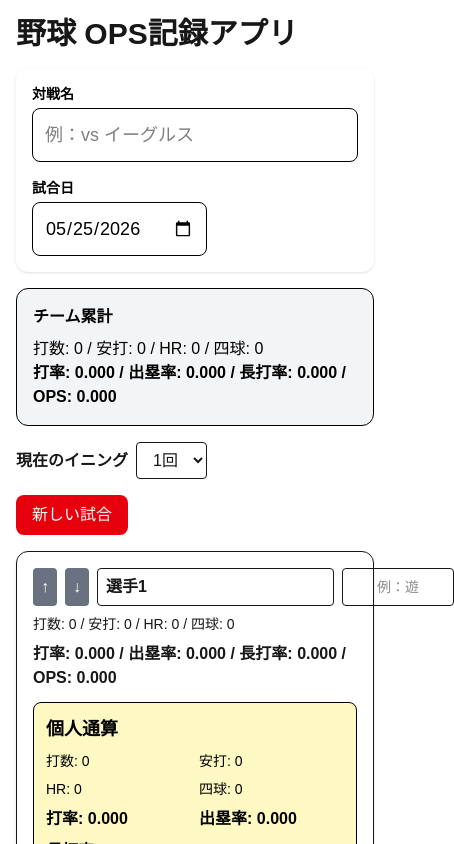
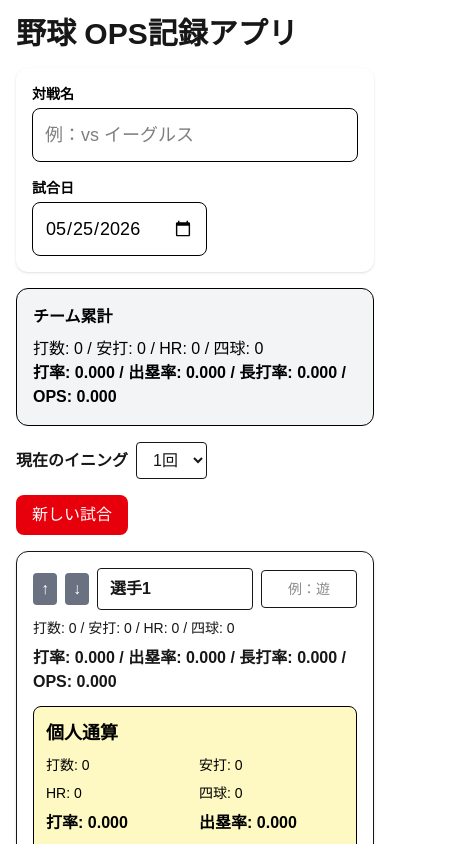
Before and after one commit to forcascreate-eng/baseball-ops-app, a Next.js app: page / in a window 390 px wide. Shown: the top 844 px of the page, 454 px wide, since content can reach past the window. Built offline with nearby package versions, Linux system fonts and the light colour scheme.

Commit message:
improve player input responsive layout

```diff
--- a/app/page.tsx
+++ b/app/page.tsx
@@ -290,7 +290,7 @@ const togglePlayerHistory = (playerIndex: number) => {
 
           return (
             <div key={playerIndex} className="border rounded-xl p-4 shadow">
-              <div className="flex gap-2 mb-2">
+              <div className="flex flex-wrap gap-2 mb-2 items-center">
                 <button
                   onClick={() => movePlayer(playerIndex, "up")}
                   className="bg-gray-500 text-white px-2 py-1 rounded"
@@ -308,7 +308,7 @@ const togglePlayerHistory = (playerIndex: number) => {
                 <input
                    value={player.name}
                    onChange={(e) => changeName(playerIndex, e.target.value)}
-                   className="border px-2 py-1 rounded font-bold"
+                   className="border px-3 py-2 rounded font-bold flex-1 min-w-[140px]"
                 />
 
                 <input
@@ -319,7 +319,7 @@ const togglePlayerHistory = (playerIndex: number) => {
                     setPlayers(updated);
                   }}
                   placeholder="例：遊"
-                  className="border px-3 py-2 rounded text-sm w-28 text-center"
+                  className="border px-3 py-2 rounded text-sm w-24 text-center"
                 />
               </div>
 
```
